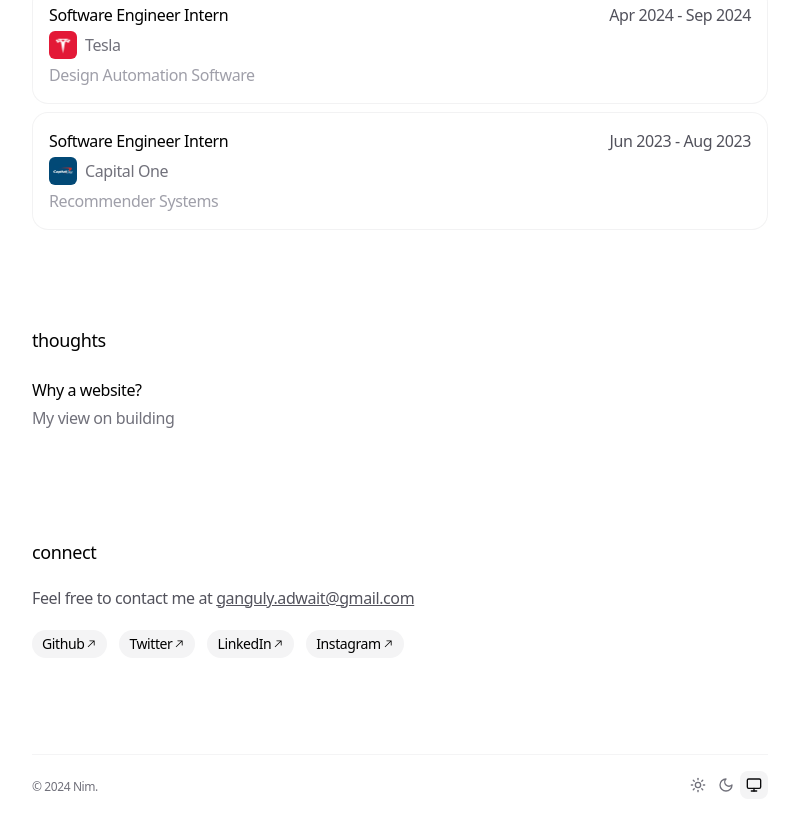
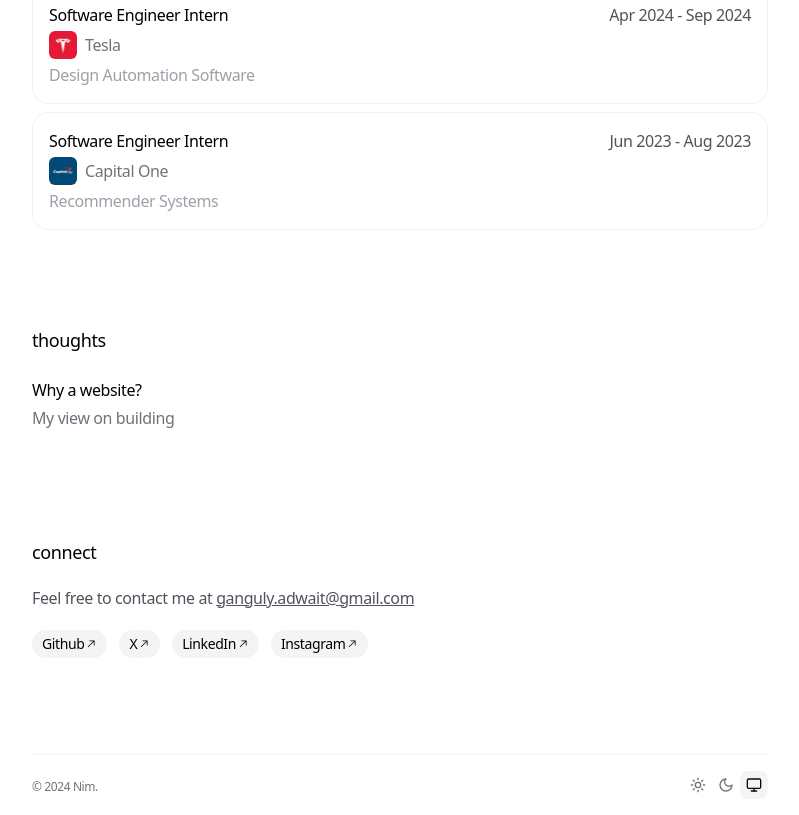
Before and after one commit to AGanguly13/personal-website, a Next.js app: page / in a window 1280 px wide. Shown: the part 896-1711 px from the top of the page, without its empty margins (240-1039 px from the left). Built offline with nearby package versions, Linux system fonts and the light colour scheme.

Commit message:
redeploy test

```diff
--- a/app/data.ts
+++ b/app/data.ts
@@ -97,8 +97,8 @@ export const SOCIAL_LINKS: SocialLink[] = [
     link: 'https://github.com/AGanguly13',
   },
   {
-    label: 'Twitter',
-    link: 'https://twitter.com/ibelick',
+    label: 'X',
+    link: 'https://x.com/AdwaitGanguly',
   },
   {
     label: 'LinkedIn',
```
